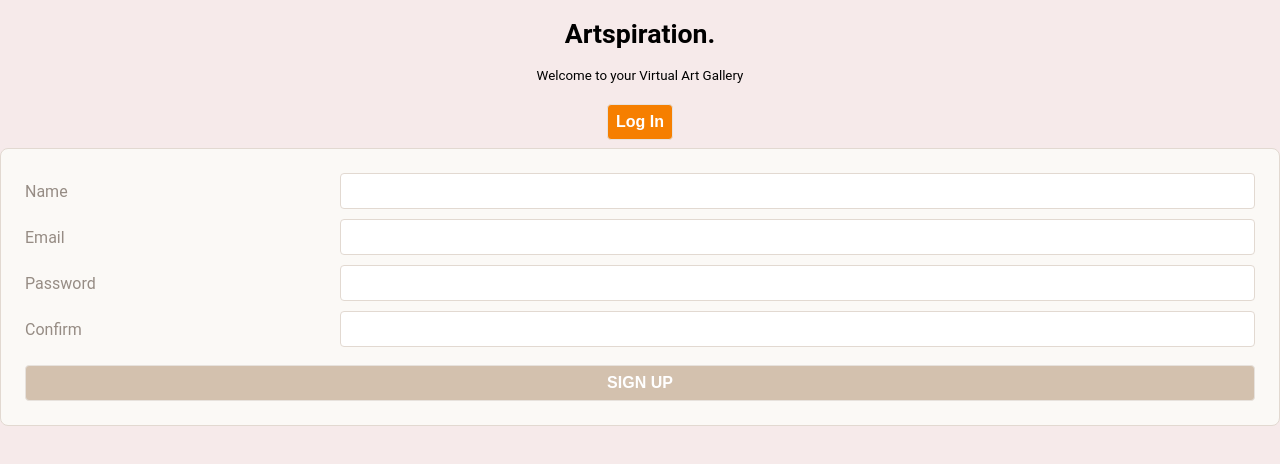
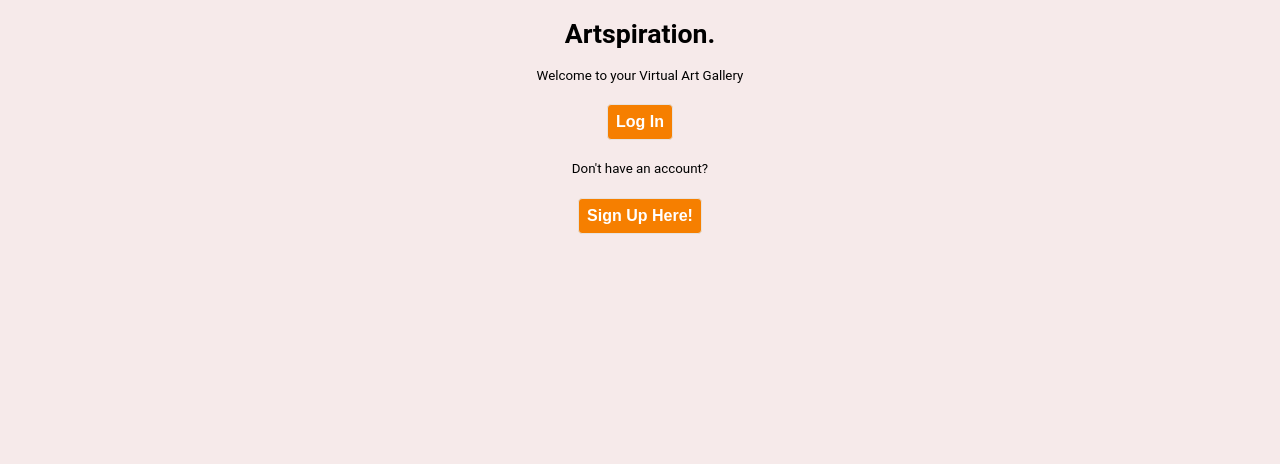
Before and after one commit to ssjkhan/GA-project-3, a React (Create React App) app: page /signup in a window 1280 px wide. Shown: the top 464 px of the page. Built offline with nearby package versions, Linux system fonts and the light colour scheme.

Commit message:
completed sign up modal functionality

```diff
--- a/src/components/SignUpForm/SignUpForm.jsx
+++ b/src/components/SignUpForm/SignUpForm.jsx
@@ -35,7 +35,10 @@ export default class SignUpForm extends Component {
     const disable = this.state.password !== this.state.confirm;
     return (
       <div>
-        <div className="form-container">
+        <>
+        {this.props.showSignUp ?
+        <>
+<div className="form-container">
           <form autoComplete="off" onSubmit={this.handleSubmit}>
             <label>Name</label>
             <input
@@ -73,9 +76,13 @@ export default class SignUpForm extends Component {
               SIGN UP
             </button>
           </form>
+          <button onClick={this.props.onClose}>Cancel</button>
         </div>
         <p className="error-message">&nbsp;{this.state.error}</p>
-      </div>
+
+        </> : null }
+        </>
+        </div>
     );
   }
 }
--- a/src/pages/AuthPage/AuthPage.jsx
+++ b/src/pages/AuthPage/AuthPage.jsx
@@ -4,12 +4,17 @@ import "./AuthPage.css";
 // import LoginModal from "../../components/Modal/LoginModal";
 import { useState } from "react";
 import LoginForm from "../../components/LoginForm/LoginForm";
+import SignUpForm from "../../components/SignUpForm/SignUpForm";
 
 export default function AuthPage(props) {
   const [show, setShow] = useState(false)
+  const [showSignUp, setShowSignUp] = useState(false)
   function showModal() {
   setShow(show => !show)
   }
+function showSignUpModal() {
+  setShowSignUp(showSignUp => !showSignUp)
+}
 
   // function closeModal() {
   //   setShow(show = !show)
@@ -32,13 +37,18 @@ export default function AuthPage(props) {
               <div className="authBtnContatiner">
               <button onClick={() => {showModal()}}
                    className="logInBtn">Log In</button>
+                   <p>Don't have an account?</p>
+                   <button onClick={() => {showSignUpModal()}} className="signUpBtn">
+                    Sign Up Here!
+                   </button>
                   </div>
             </>
           </div> : null
         }
         </>
+      </main>
           <LoginForm show={show} onClose={() => setShow(false)} setUser={props.setUser}/>
-      </main>
+          <SignUpForm showSignUp={showSignUp} onClose={() => setShowSignUp(false)} setUser={props.setUser}/>
     </>
   );
 }
```
